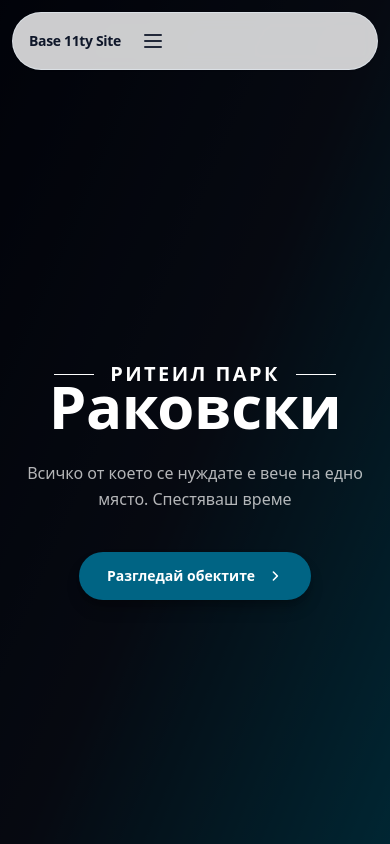
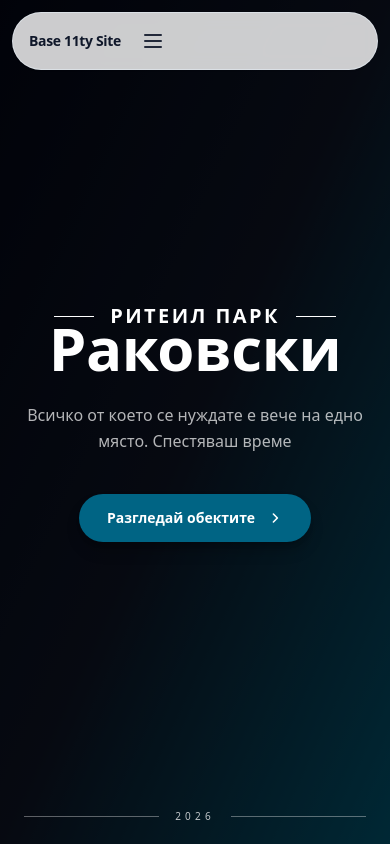
Before and after one commit to webstudio28/parkrakovski, an Eleventy site: page src/index.njk in a window 390 px wide. Shown: the top 844 px of the page. Built offline with nearby package versions, Linux system fonts and the light colour scheme; Eleventy itself is replaced by a stand-in of ours; files that its build step writes are made by us from their sources.

Commit message:
hero ready

```diff
--- a/src/_includes/header.njk
+++ b/src/_includes/header.njk
@@ -1,4 +1,4 @@
-<header class="sticky top-3 z-50 px-3 sm:px-4">
+<header class="fixed top-3 left-0 right-0 z-50 px-3 sm:px-4">
   <div class="mx-auto max-w-6xl">
     <div class="pk-header-surface js-header-surface">
       <a href="{{ '/' | url }}" class="shrink-0 text-sm sm:text-base font-semibold tracking-tight text-slate-900">
--- a/src/index.njk
+++ b/src/index.njk
@@ -6,7 +6,7 @@ description: Welcome to the base Eleventy website.
 
 <section
   id="hero-section"
-  class="relative -mt-20 min-h-[100svh] w-full overflow-hidden bg-gradient-to-br from-slate-950 via-slate-900 to-[var(--color-brand-teal)] pt-20 sm:-mt-24 sm:pt-24"
+  class="relative h-[100svh] w-full overflow-hidden bg-gradient-to-br from-slate-950 via-slate-900 to-[var(--color-brand-teal)]"
 >
   <video
     id="hero-video"
@@ -85,22 +85,29 @@ description: Welcome to the base Eleventy website.
   <!-- Dark overlay -->
   <div class="absolute inset-0 z-[1] bg-black/60"></div>
 
-  <!-- Left vertical rule -->
+  <!-- Left vertical rule (desktop only) -->
   <div aria-hidden="true" class="absolute left-6 top-0 bottom-0 z-[2] hidden lg:flex flex-col items-center py-16 gap-0">
     <div class="w-px flex-1 bg-gradient-to-b from-transparent via-white/25 to-white/15"></div>
     <span class="text-[9px] font-medium tracking-[0.45em] uppercase text-white/35 [writing-mode:vertical-rl] py-5 select-none">Раковски</span>
     <div class="w-px flex-1 bg-gradient-to-b from-white/15 via-white/25 to-transparent"></div>
   </div>
 
-  <!-- Right vertical rule -->
+  <!-- Right vertical rule (desktop only) -->
   <div aria-hidden="true" class="absolute right-6 top-0 bottom-0 z-[2] hidden lg:flex flex-col items-center py-16 gap-0">
     <div class="w-px flex-1 bg-gradient-to-b from-transparent via-white/25 to-white/15"></div>
     <span class="text-[9px] font-medium tracking-[0.45em] uppercase text-white/35 [writing-mode:vertical-rl] py-5 select-none">2026</span>
     <div class="w-px flex-1 bg-gradient-to-b from-white/15 via-white/25 to-transparent"></div>
   </div>
 
+  <!-- Mobile bottom horizontal 2026 rule -->
+  <div aria-hidden="true" class="absolute bottom-5 inset-x-6 z-[2] flex items-center justify-center gap-4 lg:hidden">
+    <span class="h-px flex-1 bg-white/35"></span>
+    <span class="text-[10px] font-medium tracking-[0.42em] uppercase text-white/75">2026</span>
+    <span class="h-px flex-1 bg-white/35"></span>
+  </div>
+
   <!-- Main content -->
-  <div class="relative z-10 flex min-h-[100svh] items-center justify-center px-6 sm:px-12 lg:px-24">
+  <div class="relative z-10 flex h-full items-center justify-center px-6 sm:px-12 lg:px-24">
     <div class="max-w-2xl text-center">
 
       <!-- Eyebrow -->
```
Also changed, not shown: src/assets/css/styles.css.
